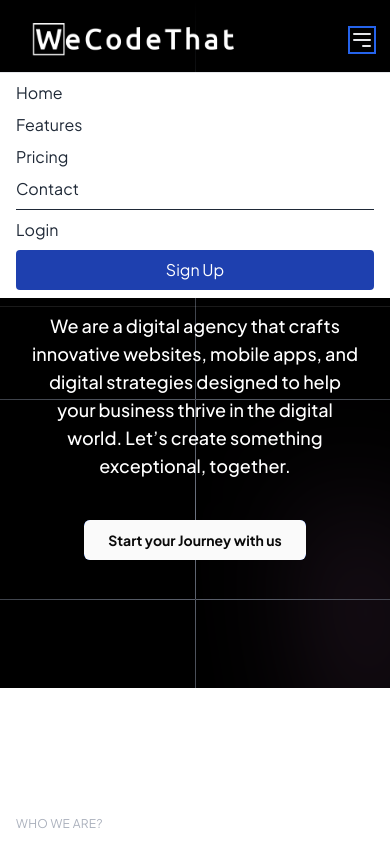
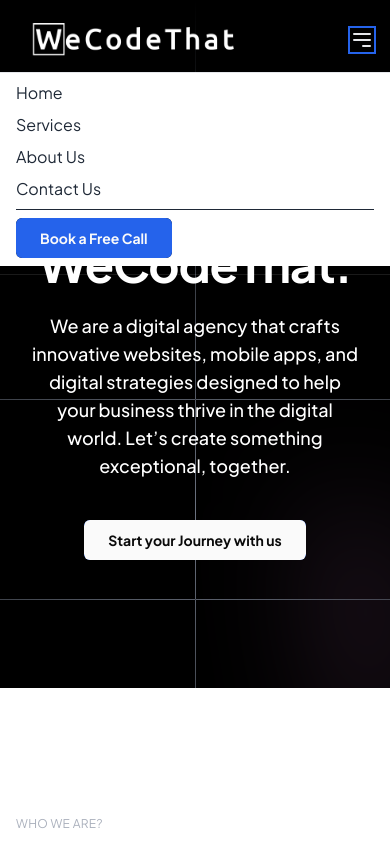
Before and after one commit to WeCodeThatGlobal/wecodethat, a Next.js app: page /about-us in a window 390 px wide. Both pictures are taken after a click on the button 362 px from the left and 40 px from the top of the page. Shown: the top 844 px of the page. Built offline with nearby package versions, Linux system fonts and the light colour scheme.

Commit message:
fix: bug fix

```diff
--- a/app/about-us/page.jsx
+++ b/app/about-us/page.jsx
@@ -1,4 +1,5 @@
-import React from "react";
+"use client";
+import React, { useEffect, useRef, useState } from "react";
 import { Navbar } from "../components/Navbar";
 import Item from "./Item";
 import HeroSection from "./HeroSection";
@@ -9,10 +10,26 @@ import Statistacs from "./Statistacs";
 import CTAv2 from "./CTAv2";
 import CTAv1 from "./CTAv1";
 import AppointmentBook from "./AppointmentBook";
-
+import ScrollToTop from "../components/ScrollToTop";
 import FooterBlock from "../components/Footer";
+import useScrollPosition from "../hooks/useScrollPosition";
 
 const page = () => {
+  const box = useRef(null);
+  const scrollPosition = useScrollPosition();
+  const [scrollPercentage, setScrollPercentage] = useState(0);
+
+  useEffect(() => {
+    const updateScrollPercentage = () => {
+      const scrollHeight = document.body.scrollHeight - window.innerHeight;
+      const percentage =
+        scrollHeight > 0 ? (scrollPosition / scrollHeight) * 100 : 0;
+      setScrollPercentage(percentage);
+    };
+
+    updateScrollPercentage();
+  }, [scrollPosition]);
+
   return (
     <>
       <Navbar />
@@ -89,6 +106,7 @@ const page = () => {
         <AppointmentBook />
       </main>
       <FooterBlock />
+      <ScrollToTop percentage={scrollPercentage} />
     </>
   );
 };
--- a/app/components/Navbar.jsx
+++ b/app/components/Navbar.jsx
@@ -32,26 +32,30 @@ export const Navbar = ({ showStickyNav }) => {
           <Link href="/" legacyBehavior>
             <a className=" transition">Home</a>
           </Link>
-          <Link href="#services" legacyBehavior>
+          <Link href="/#services" legacyBehavior>
             <a className=" transition">Services</a>
           </Link>
           <Link href="/about-us" legacyBehavior>
             <a className=" transition">About Us</a>
           </Link>
           <Link href="/contact-us" legacyBehavior>
-            <a className=" transition">Contact Us</a>
+            <a className="transition">Contact Us</a>
           </Link>
           {/* <Link href="/contact" legacyBehavior>
             <a className=" transition">Blog</a>
           </Link> */}
-          <a
+          <Link
             href="https://calendar.google.com/calendar/appointments/schedules/AcZssZ0THqOtbWCkTEfTRS6X_4n16i8N0hFxFi_s6PKGGqCrZAHWCbgBmBtOFmqcFGOTZ3MdC8hK6RMI?gv=true"
-            target="blank"
-            className="group relative inline-flex h-10 items-center justify-center overflow-hidden rounded-md bg-neutral-950 px-6 font-semibold text-sm text-neutral-50 "
+            legacyBehavior
           >
-            <span className="absolute h-48 w-44 rounded-full bg-blue-600 transition-all duration-300 group-hover:h-0 group-hover:w-0"></span>
-            <span className="relative">Book a Free Call</span>
-          </a>
+            <a
+              target="blank"
+              className="group relative inline-flex h-10 items-center justify-center overflow-hidden rounded-md bg-neutral-950 px-6 font-semibold text-sm text-neutral-50 "
+            >
+              <span className="absolute h-48 w-44 rounded-full bg-blue-600 transition-all duration-300 group-hover:h-0 group-hover:w-0"></span>
+              <span className="relative">Book a Free Call</span>
+            </a>
+          </Link>
         </div>
 
         {/* Mobile Menu Button */}
@@ -85,30 +89,32 @@ export const Navbar = ({ showStickyNav }) => {
                 Home
               </a>
             </Link>
-            <Link href="/features" legacyBehavior>
+            <Link href="/#services" legacyBehavior>
               <a className="block text-gray-800 hover:text-blue-600 transition">
-                Features
+                Services
               </a>
             </Link>
-            <Link href="/pricing" legacyBehavior>
+            <Link href="/about-us" legacyBehavior>
               <a className="block text-gray-800 hover:text-blue-600 transition">
-                Pricing
+                About Us
               </a>
             </Link>
-            <Link href="/contact" legacyBehavior>
+            <Link href="/contact-us" legacyBehavior>
               <a className="block text-gray-800 hover:text-blue-600 transition">
-                Contact
+                Contact Us
               </a>
             </Link>
             <hr className="border-gray-800" />
-            <Link href="/login" legacyBehavior>
-              <a className="block text-gray-800 hover:text-blue-600 transition">
-                Login
-              </a>
-            </Link>
-            <Link href="/signup" legacyBehavior>
-              <a className="block bg-blue-800 text-white text-center px-4 py-2 rounded hover:bg-blue-700 transition">
-                Sign Up
+            <Link
+              href="https://calendar.google.com/calendar/appointments/schedules/AcZssZ0THqOtbWCkTEfTRS6X_4n16i8N0hFxFi_s6PKGGqCrZAHWCbgBmBtOFmqcFGOTZ3MdC8hK6RMI?gv=true"
+              legacyBehavior
+            >
+              <a
+                target="blank"
+                className="group relative inline-flex h-10 items-center justify-center overflow-hidden rounded-md bg-neutral-950 px-6 font-semibold text-sm text-neutral-50 "
+              >
+                <span className="absolute h-48 w-44 rounded-full bg-blue-600 transition-all duration-300 group-hover:h-0 group-hover:w-0"></span>
+                <span className="relative">Book a Free Call</span>
               </a>
             </Link>
           </div>
--- a/app/page.js
+++ b/app/page.js
@@ -1,7 +1,6 @@
 "use client";
 import Hero from "./components/Hero";
 import Services from "./components/Services";
-import { Navbar } from "./components/Navbar";
 import { useRef, useEffect, useState } from "react";
 import WhoWeAre from "./components/WhoWeAre";
 import WhoWeAre2 from "./components/WhoWeAre2";
```
